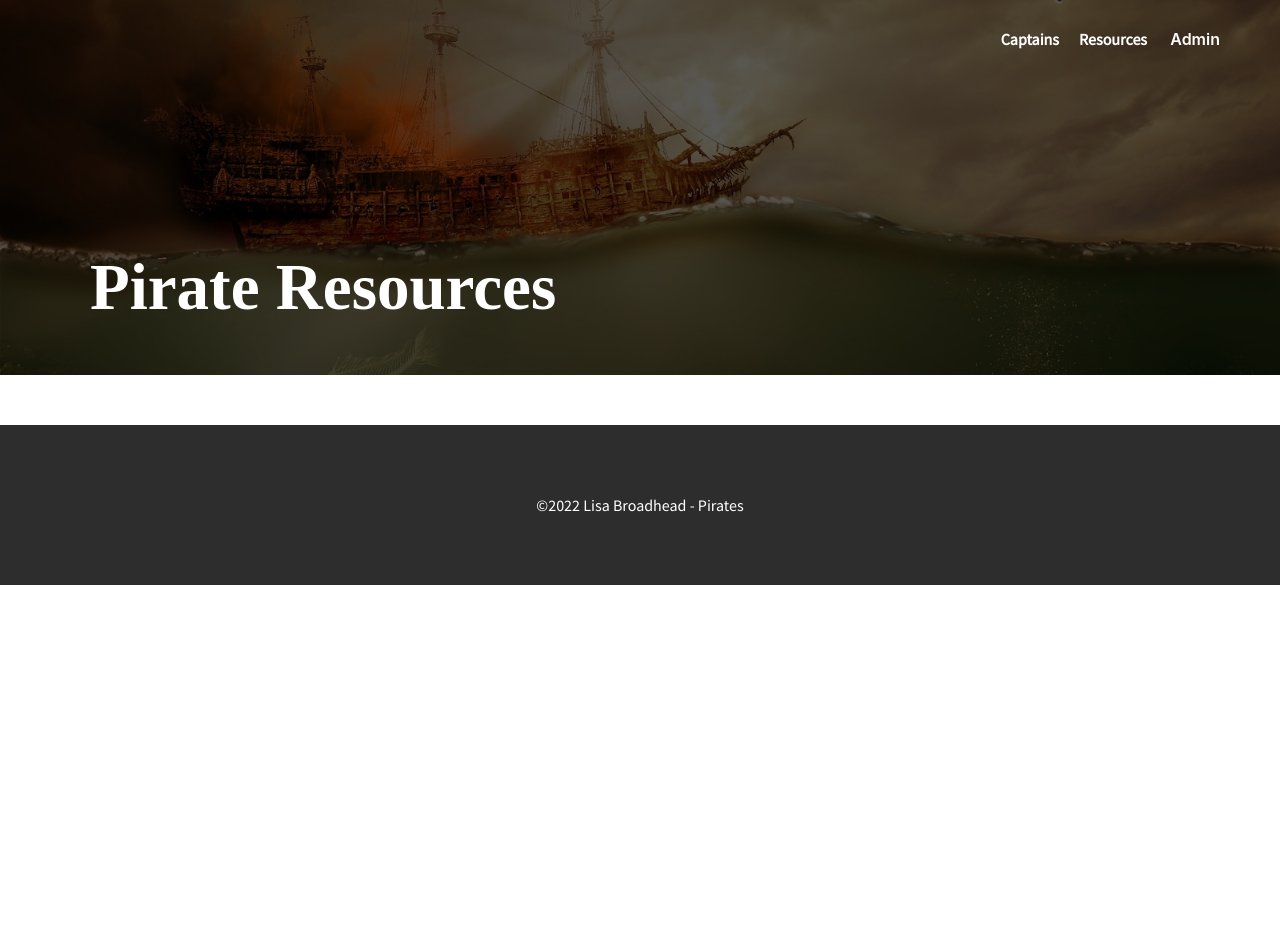
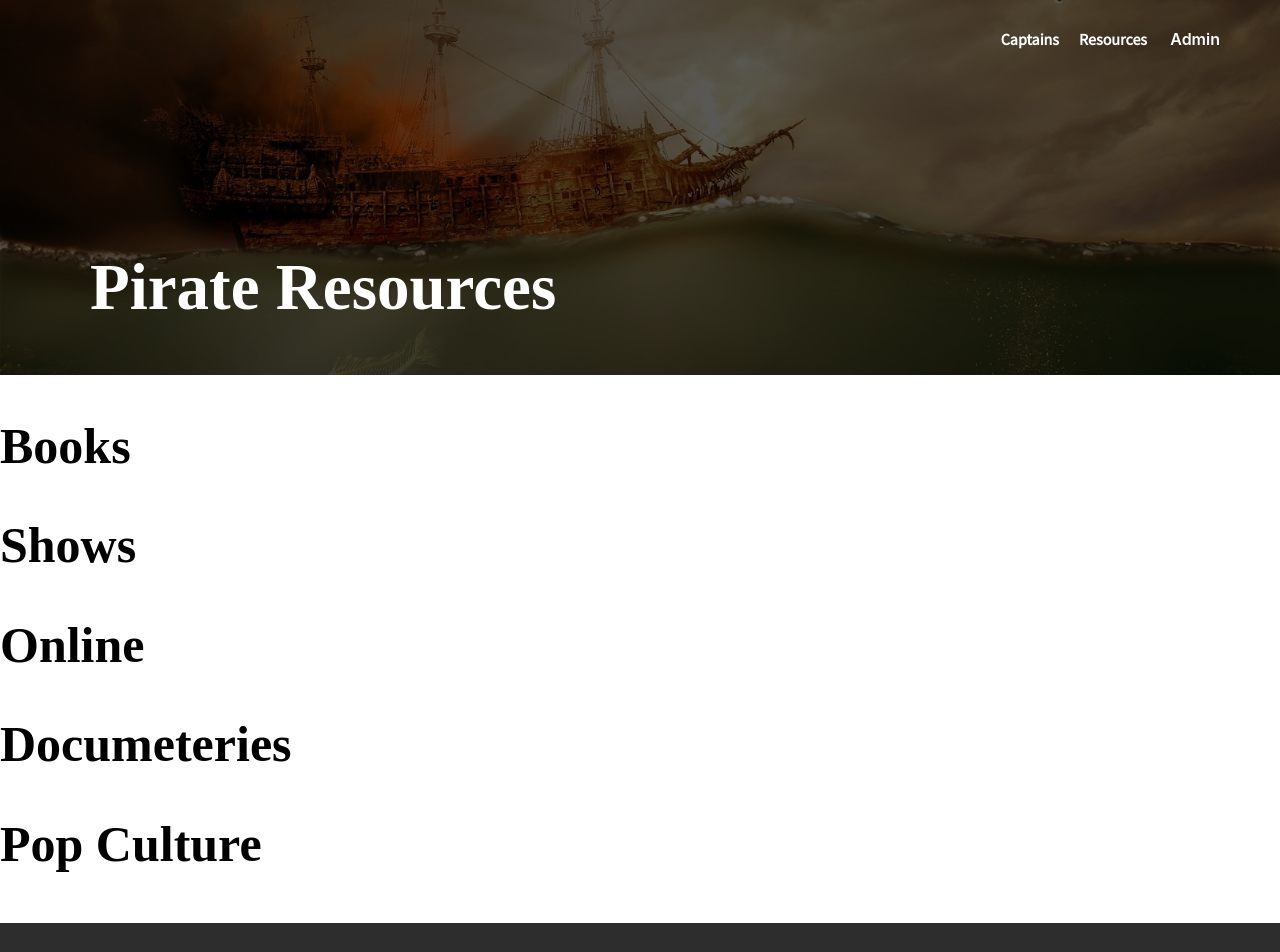
Before and after one commit to bakerlisa/Pirates, a React (Create React App) app in the folder client/: page /resources in a window 1280 px wide. Shown: the top 952 px of the page. Before the commit the page ends 800 px from the top, so only its background shows below. Built offline with nearby package versions, Linux system fonts and the light colour scheme; a web font is replaced by a local one.

Commit message:
first commit

```diff
--- a/client/src/views/Resources.js
+++ b/client/src/views/Resources.js
@@ -7,6 +7,15 @@ const Resources = () => {
             <Banner page="Resourcespirate"  title="Pirate Resources" />
 
             <div className="resources">
+                <h2>Books</h2>
+
+                <h2>Shows</h2>
+
+                <h2>Online</h2>
+
+                <h2>Documeteries</h2>
+
+                <h2>Pop Culture</h2>
 
             </div>
         </>
```
